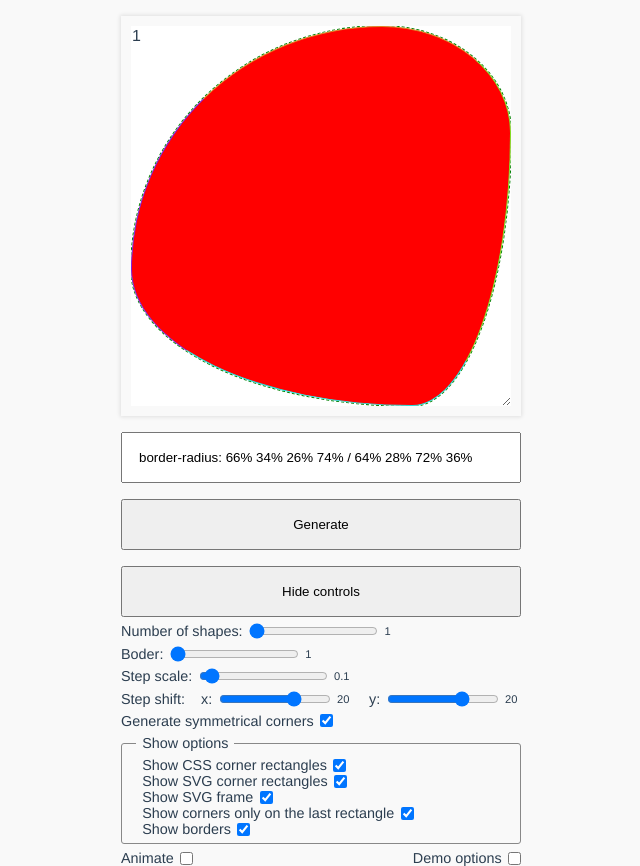
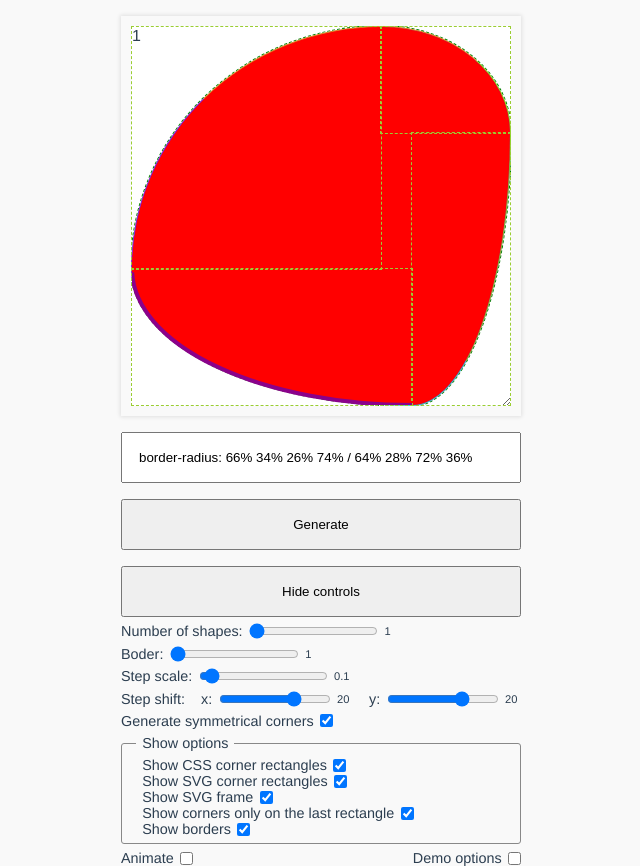
Before and after one commit to maxzz/border-radius-generator, a Vue app: page / in a window 1280 px wide. Both pictures are taken after a click on the button "Generate". Shown: the whole page, without its empty margins (319-959 px from the left). Built offline with nearby package versions, Linux system fonts and the light colour scheme.

Commit message:
feature: experimenting with SVG ellipse animation 6. more something working

```diff
--- a/src/App.vue
+++ b/src/App.vue
@@ -32,16 +32,21 @@
                         <div class="css-marker bm-bl" :title="`bottom-left\n${corners[3]}, ${corners[7]}`"></div>
                     </template> -->
 
-                    <template v-if="options.showSvgFrame && dash === 2">
-                        <svg class="svg-marker bm-tl" :style="{fill: options.showSvgRects ? 'rgba(0, 255, 0, .2)' : 'none'}"> <ellipse pathLength="4" :cx="`30%`" :cy="`30%`" :rx="`30%`" :ry="`30%`" @animationend="end"/> </svg>
+                    <template v-if="options.showSvgFrame && dash === 1 ">
+                        <svg class="ani-marker bm-tl" :style="{'--seg-b': 2, '--seg-e': 1, '--delay': '0s'}"> <ellipse pathLength="4" :cx="`100%`" :cy="`100%`" :rx="`100%`" :ry="`100%`"/> </svg>
+                        <svg class="ani-marker bm-tr" :style="{'--seg-b': 1, '--seg-e': 0, '--delay': '.5s'}"> <ellipse pathLength="4" :cx="`0%`" :cy="`100%`" :rx="`100%`" :ry="`100%`"/> </svg>
+                        <svg class="ani-marker bm-br" :style="{'--seg-b': 4, '--seg-e': 3, '--delay': '1s'}"> <ellipse pathLength="4" :cx="`0%`" :cy="`0%`" :rx="`100%`" :ry="`100%`"/> </svg>
+                        <svg class="ani-marker bm-bl" :style="{'--seg-b': 3, '--seg-e': 2, '--delay': '1.5s'}"> <ellipse pathLength="4" :cx="`100%`" :cy="`0%`" :rx="`100%`" :ry="`100%`" @animationend="end"/> </svg>
                     </template>
 
-                    <!-- <template v-if="options.showSvgFrame">
+                    <template v-if="options.showSvgFrame">
+                        <!--
                         <svg class="svg-marker bm-tl" :style="{fill: options.showSvgRects ? 'rgba(0, 255, 0, .2)' : 'none'}"> <ellipse pathLength="4" :cx="`100%`" :cy="`100%`" :rx="`100%`" :ry="`100%`"/> </svg>
                         <svg class="svg-marker bm-tr" :style="{fill: options.showSvgRects ? 'rgba(0, 255, 0, .2)' : 'none'}"> <ellipse pathLength="4" :cx="`0%`" :cy="`100%`" :rx="`100%`" :ry="`100%`"/> </svg>
                         <svg class="svg-marker bm-br" :style="{fill: options.showSvgRects ? 'rgba(0, 255, 0, .2)' : 'none'}"> <ellipse pathLength="4" :cx="`0%`" :cy="`0%`" :rx="`100%`" :ry="`100%`"/> </svg>
                         <svg class="svg-marker bm-bl" :style="{fill: options.showSvgRects ? 'rgba(0, 255, 0, .2)' : 'none'}"> <ellipse pathLength="4" :cx="`100%`" :cy="`0%`" :rx="`100%`" :ry="`100%`"/> </svg>
-                    </template> -->
+                         -->
+                    </template>
                 </div>
 
                 <span v-if="options.showBorder">{{item}}</span>
@@ -119,8 +124,45 @@
     </main>
 </template>
 
+<style lang="scss">
+    .ani-marker {
+        position: absolute;
+        outline: 1px dashed yellowgreen;
+
+        $marker-opacity: .6;
+
+        & ellipse {
+            fill: transparent;
+            stroke: darkmagenta;
+            stroke-width: 0;
+
+            stroke-dashoffset: 0;
+            stroke-dasharray: 4;
+            animation: 3s enter-ani-marker;
+            animation-delay: var(--delay);
+        }
+    }
+
+    @keyframes enter-ani-marker {
+        from {
+            stroke-dashoffset: var(--seg-b);
+            opacity: 0;
+            stroke-width: 15;
+        }
+        50% {
+            opacity: 1;
+            stroke-dashoffset: var(--seg-e);
+        }
+        70% {
+            //stroke: rgba(139, 0, 139, 0);
+            opacity: 0;
+        }
+    }
+
+</style>
+
 <script>
-    import { computed, reactive, ref, toRaw } from 'vue';
+    import { computed, nextTick, reactive, ref, toRaw } from 'vue';
 
     function assignToReactive(toObj, fromObj) {
         for (const [k, v] of Object.entries(fromObj)) {
@@ -270,7 +312,8 @@
                 console.log({mk});
                 //mk.forEach((_) => _.style.animatation = 'none');
 
-                dash.value = 2;
+                dash.value = 0; // cancel prev animation
+                nextTick(() => dash.value = 1);
 
                 generatedCss.value = generateShape(options.symmetrical);
             }
@@ -310,7 +353,7 @@
             }
 
             function end() {
-                dash.value = 1;
+                dash.value = 0;
                 console.log('aa2');
             }
 
@@ -443,35 +486,24 @@
 
         $marker-opacity: .6;
 
-        //background-color: red;
-        //background-color: pink;
-        //background-color: transparent;
-        //fill: rgba(0, 255, 0, .2);
+        fill: none;
 
         & ellipse {
             // fill: yellow;
             // fill: none;
             // fill: rgba(0, 255, 0, .2);
             stroke: green;
-            stroke-width: 5;
+            stroke-width: .5;
             //transition: all 2s;
 
             //stroke-dashoffset: 3;
-            stroke-dashoffset: var(--dash);
-            stroke-dasharray: 4;
-            animation: appear 2s;
+            // stroke-dashoffset: var(--dash);
+            // stroke-dasharray: 4;
+            //animation: enter-ani-marker 2s;
 
-            // --anim: 'animation: appear 2s forwards';
+            // --anim: 'animation: enter-ani-marker 2s forwards';
             // animation: var(--anim);
 
-            @keyframes appear {
-                from {
-                    stroke-dashoffset: 2;
-                }
-                to {
-                    stroke-dashoffset: 1;
-                }
-            }
         }
     }
 
```
